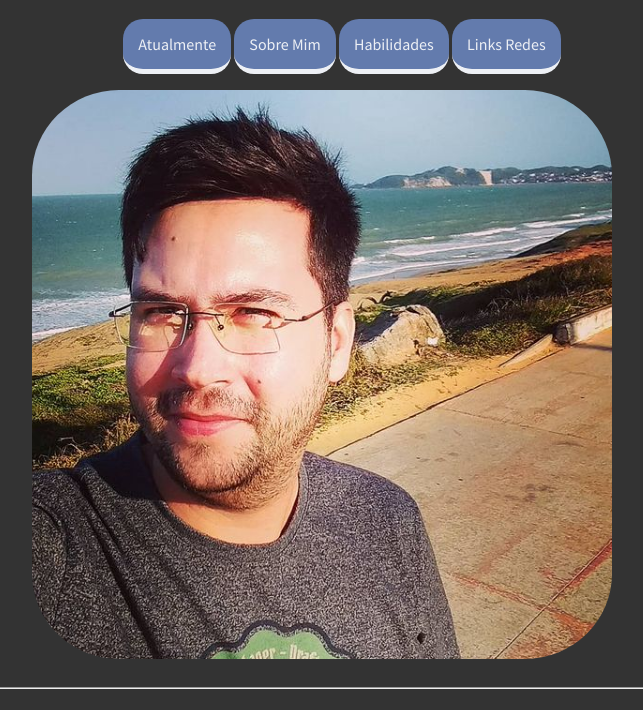
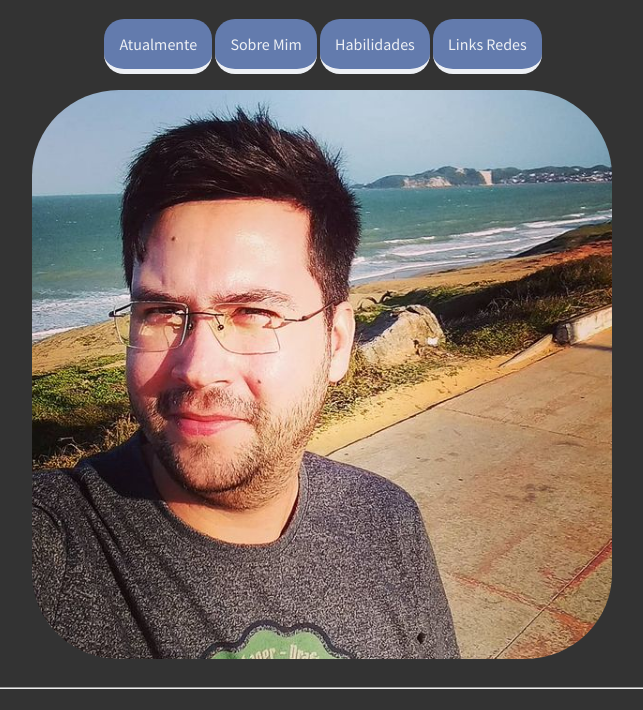
Before and after one commit to morallys/morallys.github.io, a plain HTML site: page index.html in a window 1280 px wide. Shown: the part 61-771 px from the top of the page, without its empty margins (318-961 px from the left). Drawn offline with Linux system fonts and the light colour scheme.

Commit message:
Correção arquivo css

```diff
--- a/style.css
+++ b/style.css
@@ -54,7 +54,7 @@ p {
     list-style: none;
     margin: 0px;
     padding: 0px;
-    width: 97git s%;
+    width: 97%;
 }
 
 #menu ul li {
```
